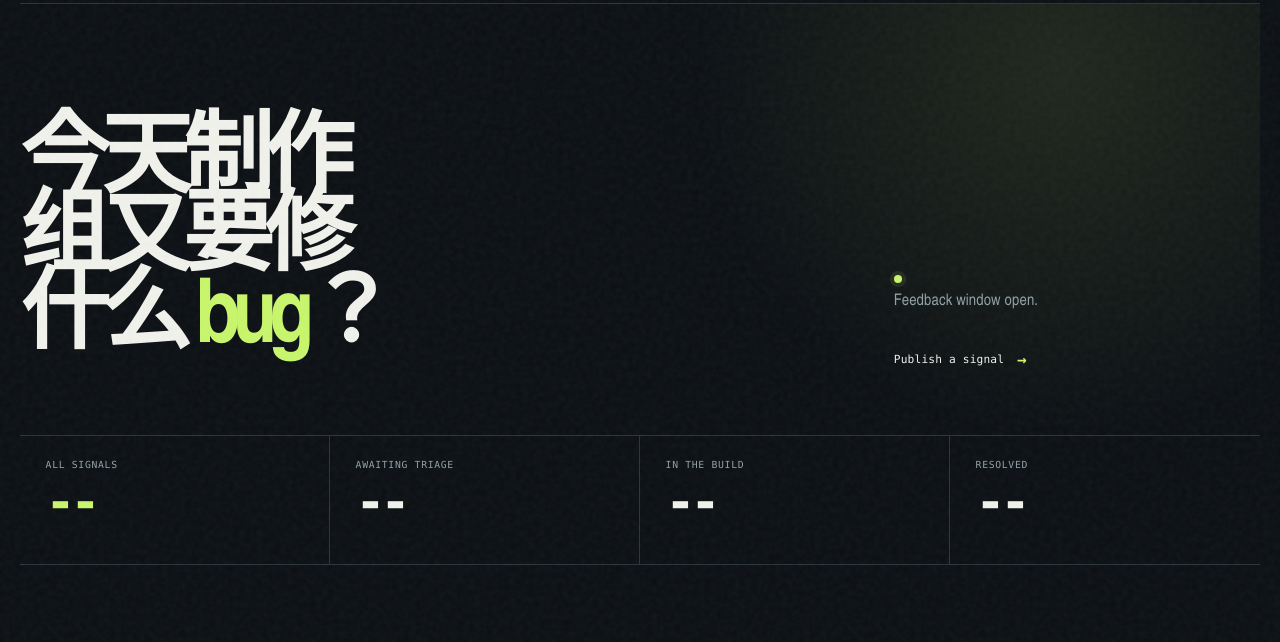
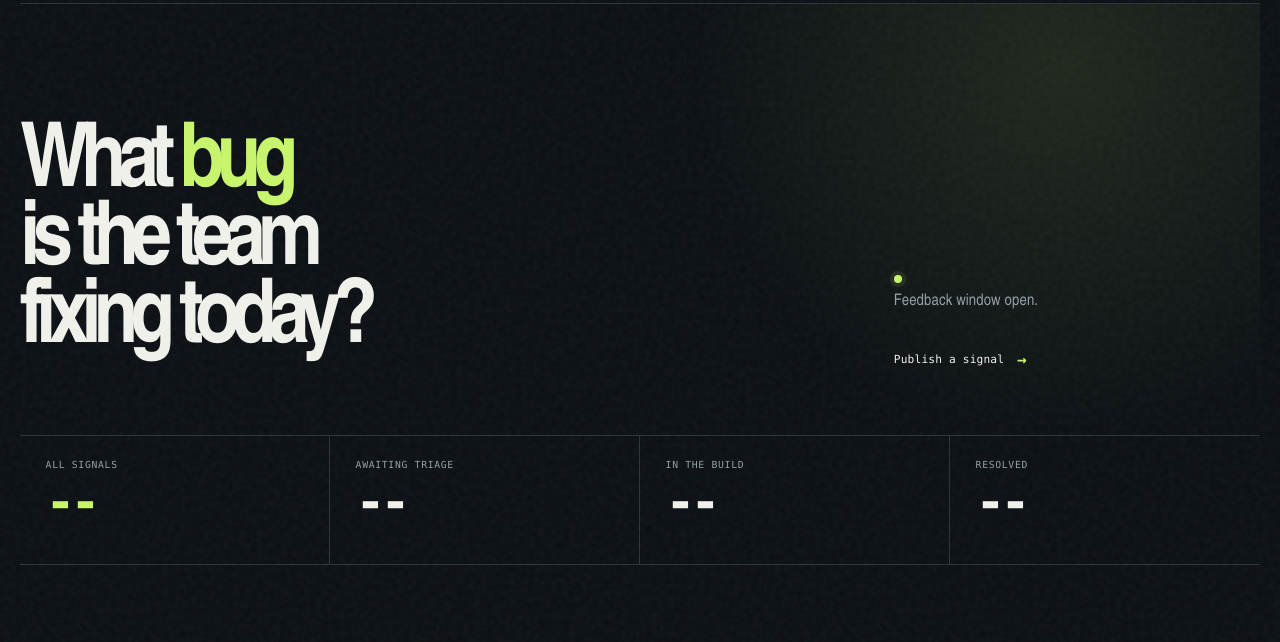
Before and after one commit to wwenqqq/playpulse, a plain HTML site: page frontend/index.html in a window 1280 px wide. Shown: the part 79-721 px from the top of the page. Drawn offline with Linux system fonts and the light colour scheme; no server answers.

Commit message:
Use English overview headline

```diff
--- a/frontend/index.html
+++ b/frontend/index.html
@@ -5,7 +5,7 @@
   <a class="skip" href="#main">Skip to main content</a>
   <header class="site-header"><a class="brand" href="index.html" aria-label="PlayPulse overview"><svg class="brand-mark" viewBox="0 0 28 28" aria-hidden="true"><path d="M3 16h5l3-7 4 12 3-7h7"/></svg></a><nav aria-label="Primary"><a class="active" href="index.html">Overview</a><a href="board.html">Signal board</a><a href="submit.html">Submit</a><a href="account.html">Account</a></nav><div class="session"><span id="session-name">Guest session</span><a id="account-link" href="account.html">Sign in</a><button id="signout" class="text-button" hidden type="button">Sign out</button></div></header>
   <main id="main" class="page page-overview">
-    <section class="overview-hero"><div><h1>今天制作组又要修什么 <em>bug</em>？</h1></div><div class="hero-note"><span class="live-dot"></span><p>Feedback window open.</p><a class="arrow-link" href="submit.html">Publish a signal <b>&rarr;</b></a></div></section>
+    <section class="overview-hero"><div><h1>What <em>bug</em> is the team fixing today?</h1></div><div class="hero-note"><span class="live-dot"></span><p>Feedback window open.</p><a class="arrow-link" href="submit.html">Publish a signal <b>&rarr;</b></a></div></section>
     <section class="metrics" aria-label="Feedback summary"><div><span>All signals</span><strong id="metric-total">--</strong></div><div><span>Awaiting triage</span><strong id="metric-reported">--</strong></div><div><span>In the build</span><strong id="metric-progress">--</strong></div><div><span>Resolved</span><strong id="metric-fixed">--</strong></div></section>
     <section class="start-here"><div class="section-intro"><h2>Choose what to do.</h2></div><div class="action-grid"><a class="action action-wide" href="board.html"><span class="action-index">01</span><h3>Read the signal board</h3><p>Search reports, vote and join the discussion.</p><b>Open board &rarr;</b></a><a class="action" href="submit.html"><span class="action-index">02</span><h3>Publish feedback</h3><p>Record a bug, balance concern or feature direction.</p><b>Write a signal &rarr;</b></a><a class="action action-acid" href="account.html"><span class="action-index">03</span><h3>Your account</h3><p>Sign in to publish, vote and reply.</p><b>Manage account &rarr;</b></a></div></section>
   </main>
```
